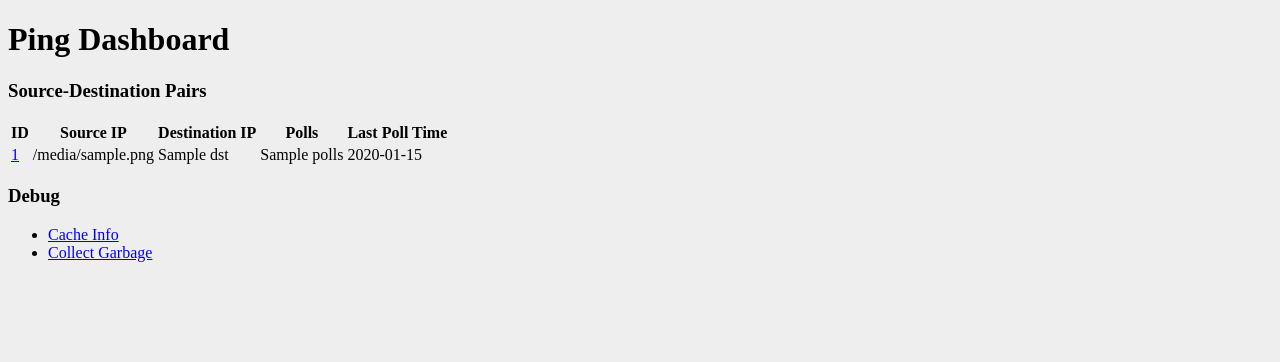
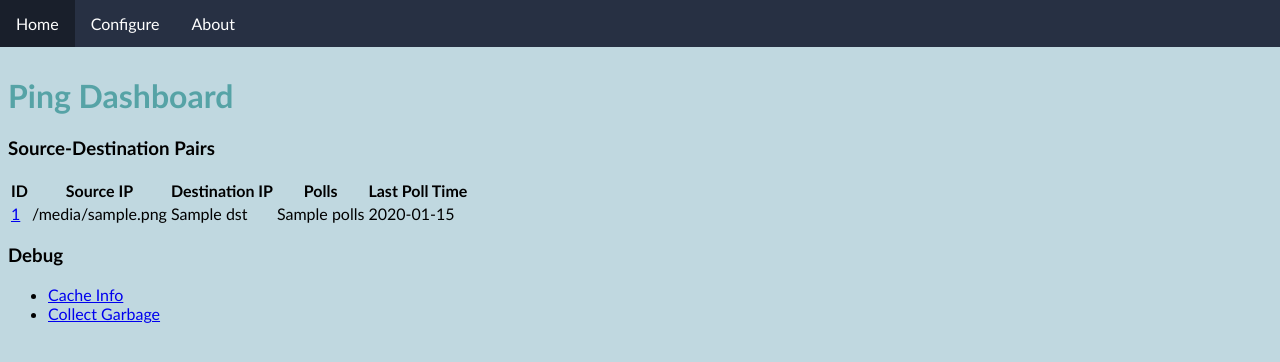
Before and after one commit to jamesbtate/ping-server, a Flask app: template templates/index.html in a window 1280 px wide. Shown: the top 362 px of the page. Run offline with Flask 2, Linux system fonts and the light colour scheme; the template is opened without the code that fills it: most values are stand-ins (such as "Sample title", 1, 10 or a date in 2020); parts of the project's set-up code (start-up, migrations or seed data) failed here and were passed over; some libraries are stand-ins or nearby versions.

Commit message:
Add navbar to base template. Add some colors to homepage.

```diff
--- a/templates/base.html
+++ b/templates/base.html
@@ -5,12 +5,55 @@
     <title>{% block title %}{% endblock %}</title>
     <style>
         body {
-            background-color: #EEEEEE;
+            background-color: #c0d8e0;
+            font-family: "Trebuchet MS", sans-serif;
+            margin: 0;
+            padding: 0;
+        }
+        nav {
+            display: block;
+            margin: 0;
+            padding: 0;
+        }
+        ul#navbar {
+            list-style-type: none;
+            margin: 0;
+            padding: 0;
+            overflow: hidden;
+            background-color: #273043;
+        }
+        ul#navbar li {
+            float: left;
+        }
+        ul#navbar li a {
+            display: block;
+            color: white;
+            text-align: center;
+            padding: 14px 16px;
+            text-decoration: none;
+        }
+        ul#navbar li a:hover {
+            background-color: #191f2b;
+        }
+        div#content {
+            padding: 8px;
+        }
+        .title {
+            color: #56a3a6;
         }
     </style>
 </head>
 <body>
-{% block body %}{% endblock %}
+<nav>
+    <ul id="navbar">
+        <li><a href="/">Home</a></li>
+        <li><a href="/configure">Configure</a></li>
+        <li><a href="/about">About</a></li>
+    </ul>
+</nav>
+<div id="content">
+    {% block body %}{% endblock %}
+</div>
 <link rel="stylesheet" href="https://cdnjs.cloudflare.com/ajax/libs/jqueryui/1.12.1/jquery-ui.min.css" integrity="sha256-rByPlHULObEjJ6XQxW/flG2r+22R5dKiAoef+aXWfik=" crossorigin="anonymous" />
 <link rel="stylesheet" href="https://cdnjs.cloudflare.com/ajax/libs/jquery-ui-timepicker-addon/1.6.3/jquery-ui-timepicker-addon.min.css" integrity="sha256-AbZqn2w4KXugIvUu6QtV4nK4KlXj4nrIp6x/8S4Xg2U=" crossorigin="anonymous" />
 <script src="https://cdnjs.cloudflare.com/ajax/libs/jquery/3.4.1/jquery.min.js" integrity="sha256-CSXorXvZcTkaix6Yvo6HppcZGetbYMGWSFlBw8HfCJo=" crossorigin="anonymous"></script>
--- a/templates/index.html
+++ b/templates/index.html
@@ -1,7 +1,7 @@
 {% extends "base.html" %}
 {% block title %}Ping Dashboard{% endblock %}
 {% block body %}
-<h1>Ping Dashboard</h1>
+<h1 class="title">Ping Dashboard</h1>
 <h3>Source-Destination Pairs</h3>
 <table>
     <tr>
```
Also changed, not shown: 1 other file.
